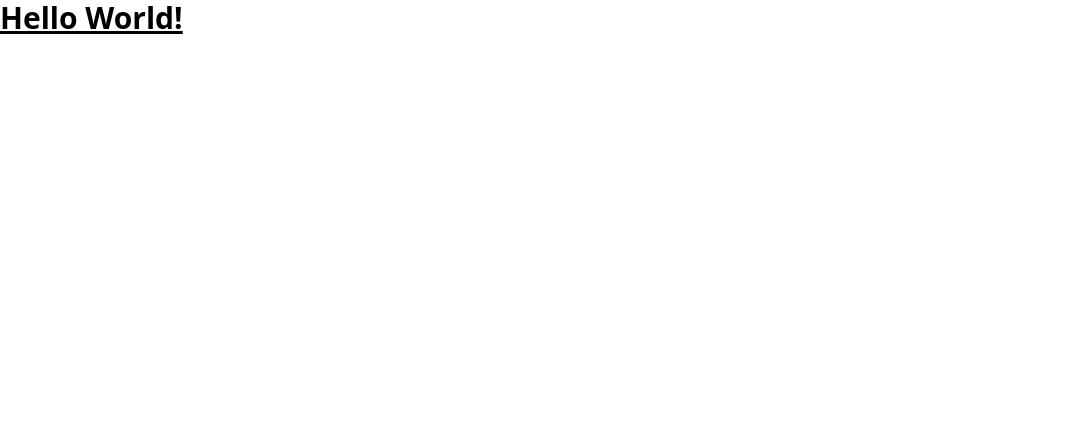
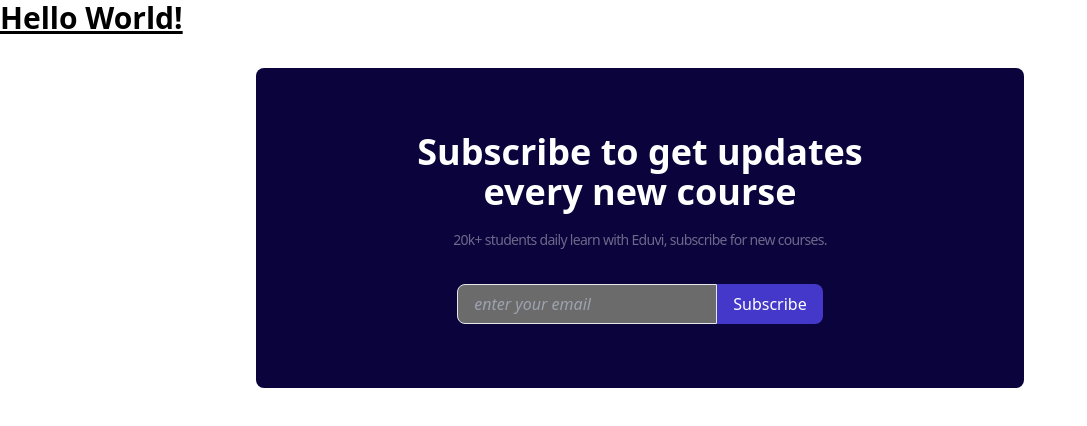
Before and after one commit to MohammedIbrahim8887/Eduvi-E-learning, a React (Vite) app: page / in a window 1280 px wide. Shown: the top 426 px of the page, without its empty margins (0-1087 px from the left). Built offline with nearby package versions, Linux system fonts and the light colour scheme.

Commit message:
Subscriptionbox Component

```diff
--- a/src/App.tsx
+++ b/src/App.tsx
@@ -2,7 +2,7 @@ import { RouterProvider } from "react-router-dom";
 import "./index.css";
 import router from "./Utils/routes";
 import { QueryClient, QueryClientProvider } from "@tanstack/react-query";
-
+import SubscriptionBox from "./Components/Common/SubscriptionBox";
 // only add provider wrappers here
 
 const queryClient = new QueryClient();
@@ -12,6 +12,7 @@ function App() {
     <>
       <QueryClientProvider client={queryClient}>
         <RouterProvider router={router} />
+          <SubscriptionBox/>
       </QueryClientProvider>
     </>
   );
```
